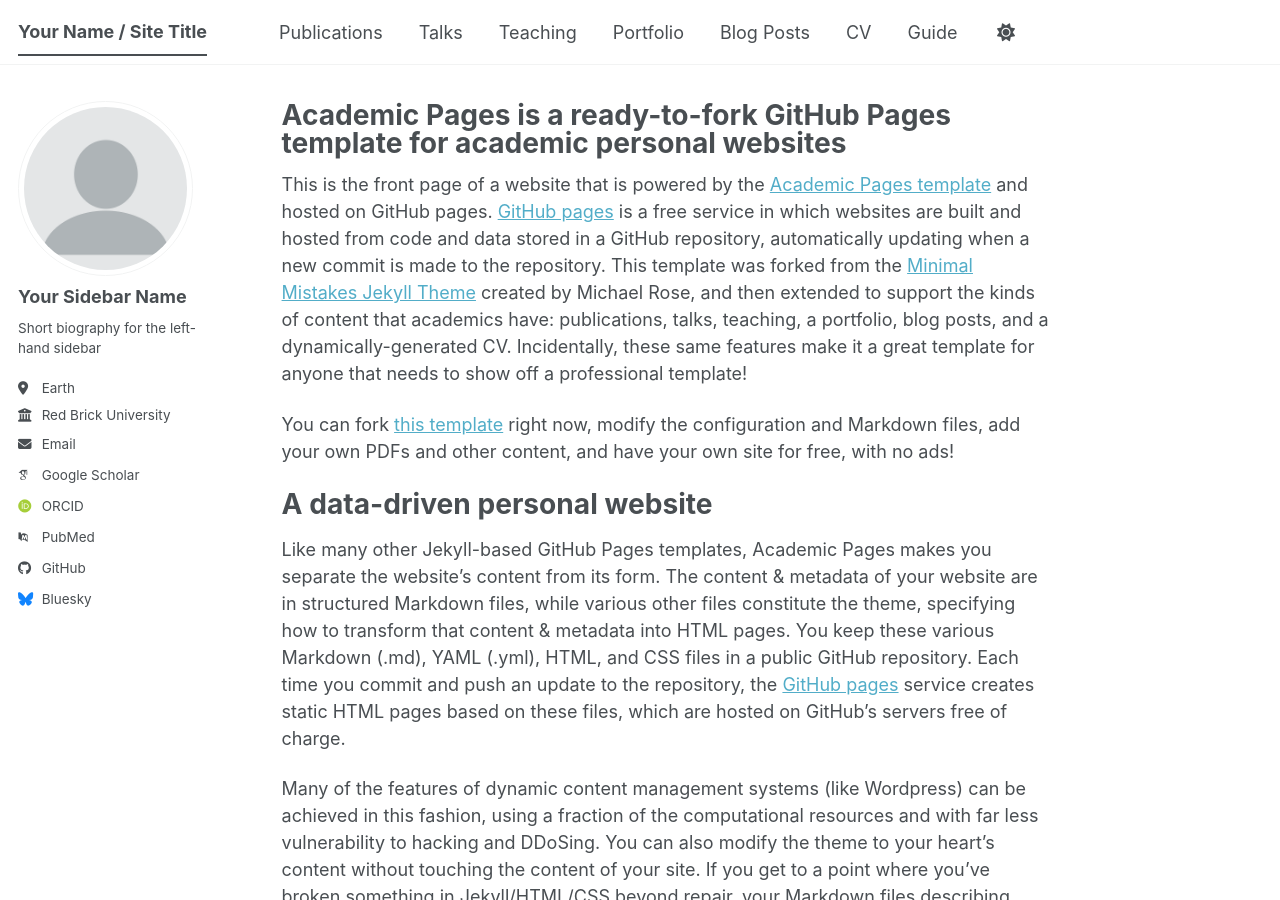
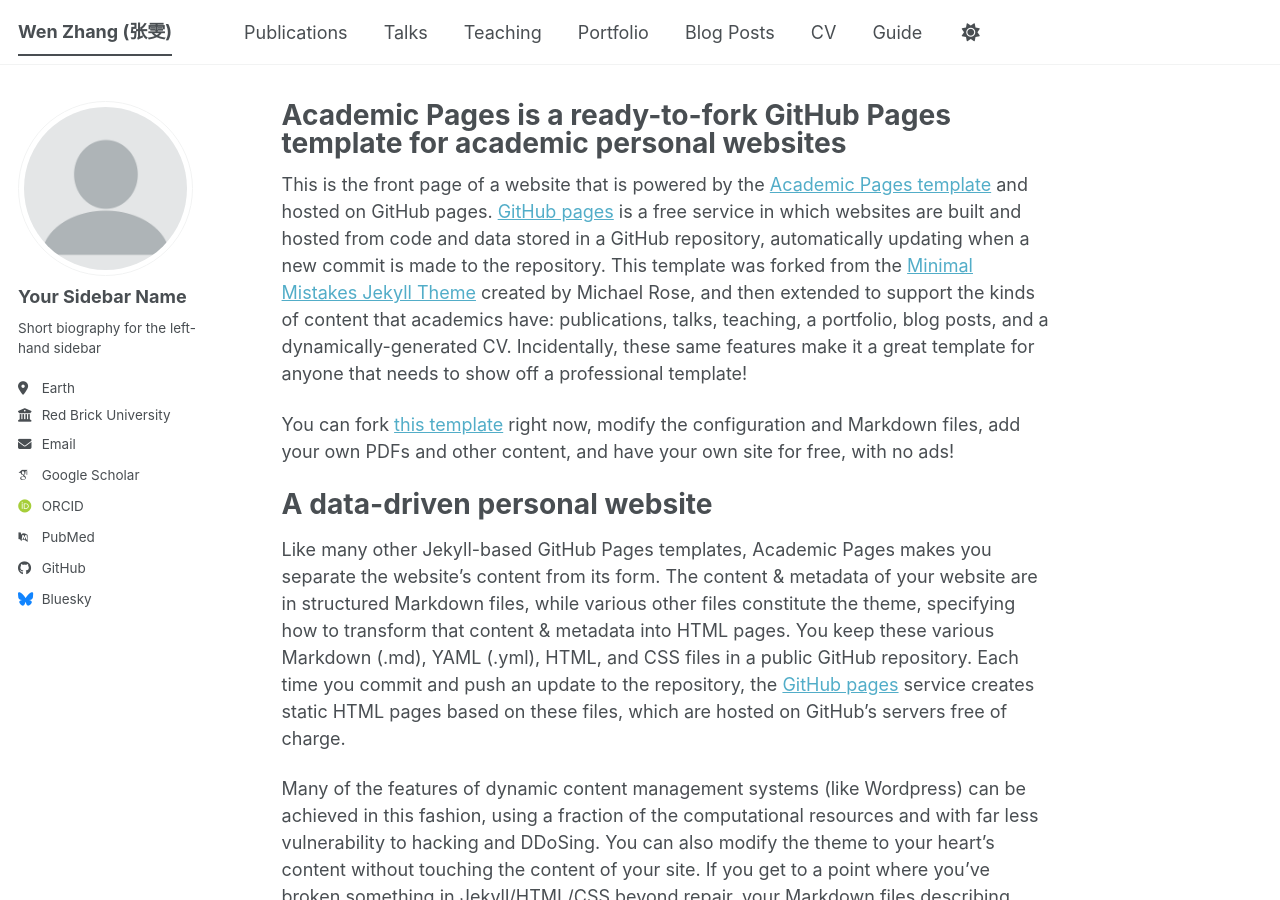
Before and after one commit to wenzhangfay/wenzhangfay.github.io, a Jekyll site: the page built from _pages/about.md, in a window 1280 px wide and 900 px high. Built offline with Jekyll 4.4.1, drawn with Linux system fonts in a browser that asks for light colours; some web fonts are replaced; a script bundle is joined from its source files by our own code; library files that are not in the unit come from our copies.

Commit message:
_config.yml

```diff
--- a/_config.yml
+++ b/_config.yml
@@ -9,7 +9,7 @@
 # Basic Site Settings
 locale                   : "en-US"
 site_theme               : "default" # The available themes options are "default", "air", "sunrise", "mint", "dirt" and "contrast"
-title                    : "Your Name / Site Title"
+title                    : "Wen Zhang (张雯)"
 title_separator          : "-"
 name                     : &name "Your Name"
 description              : &description "Your Name's academic portfolio"   # Update this with a general description of your site, this is the default if not overridden by a page
```
